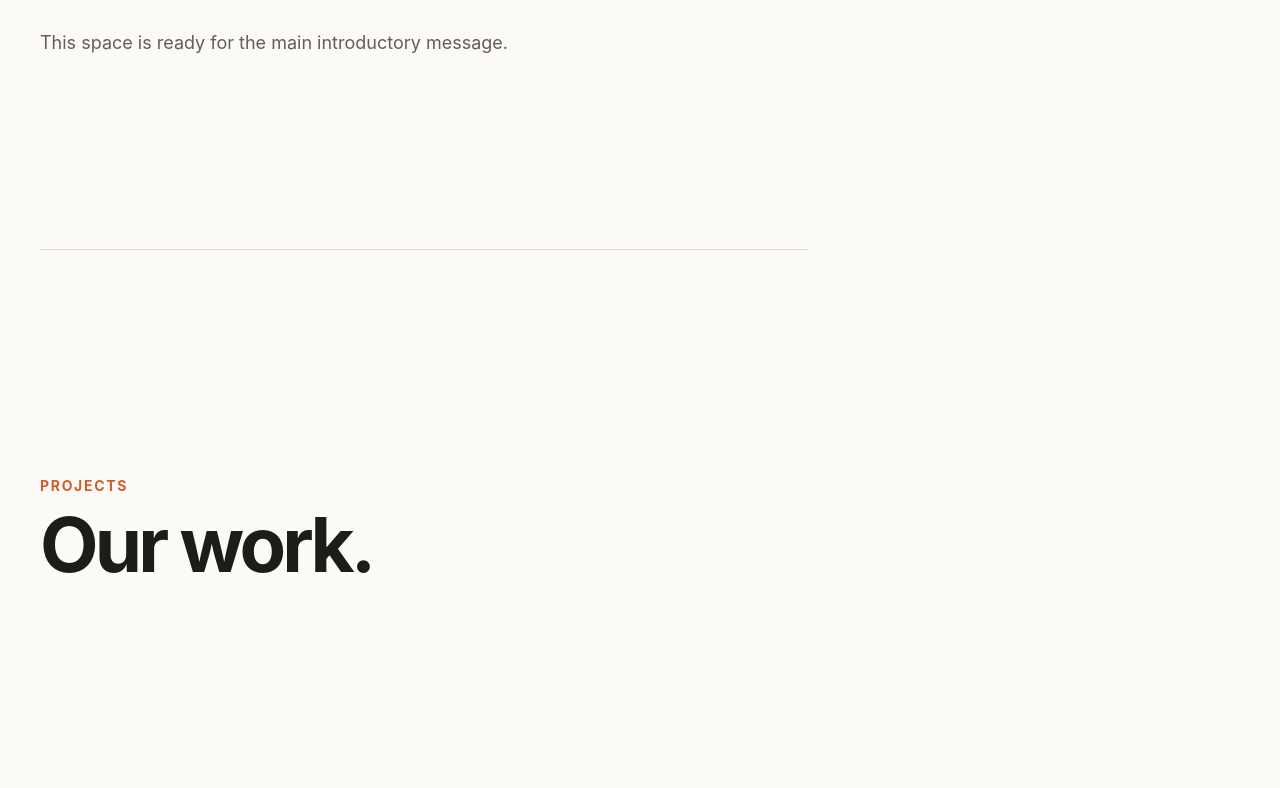
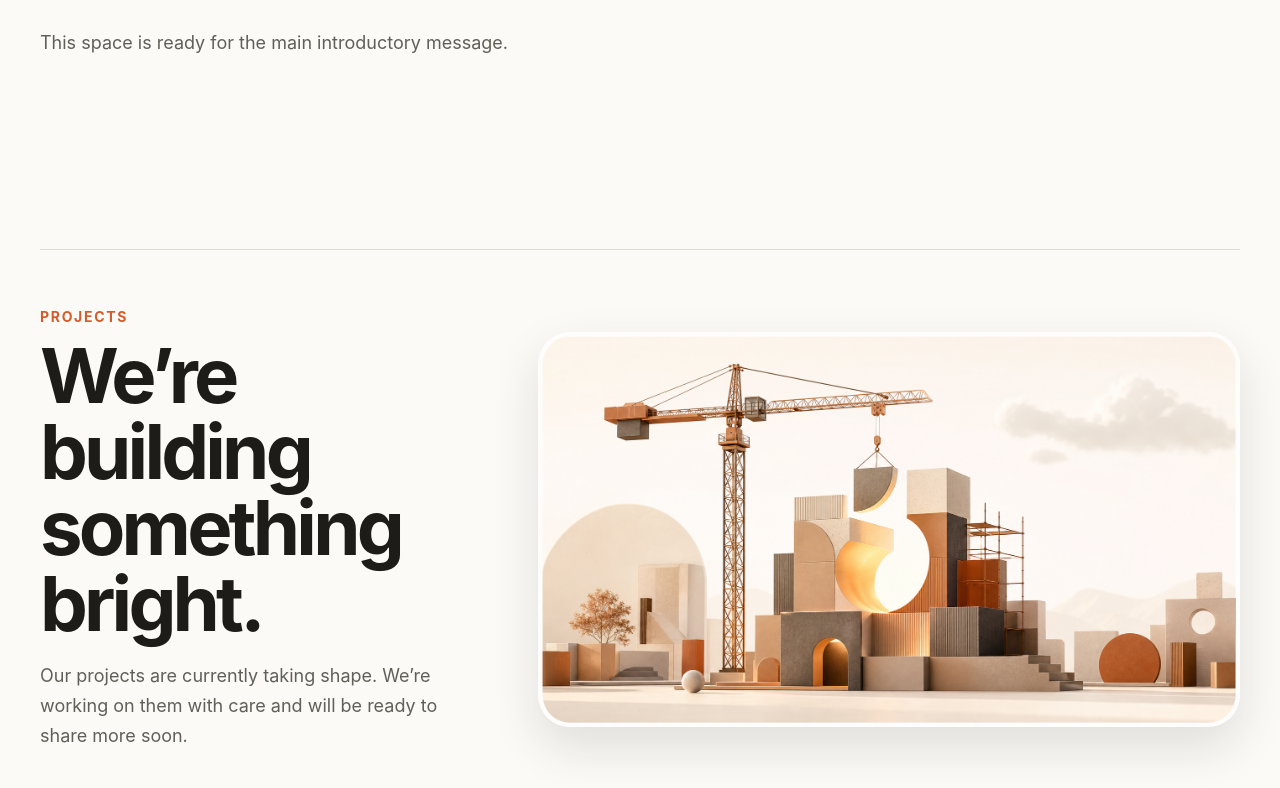
Before and after one commit to SamuelRodri/Luminaria-Creations, a React (Vite) app: page / in a window 1280 px wide. Shown: the part 552-1340 px from the top of the page. Built offline with nearby package versions, Linux system fonts and the light colour scheme.

Commit message:
feat: add projects work-in-progress section

```diff
--- a/src/App.css
+++ b/src/App.css
@@ -57,3 +57,40 @@
   line-height: 1;
   letter-spacing: -0.05em;
 }
+
+.projects-section {
+  display: grid;
+  grid-template-columns: minmax(0, 0.75fr) minmax(20rem, 1.25fr);
+  align-items: center;
+  max-width: none;
+  gap: clamp(2rem, 6vw, 5rem);
+}
+
+.projects-section__copy {
+  max-width: 32rem;
+}
+
+.projects-section__copy > p:last-child {
+  margin: var(--space-5) 0 0;
+  font-size: var(--font-size-lg);
+  line-height: 1.65;
+}
+
+.projects-section__image {
+  display: block;
+  width: 100%;
+  height: auto;
+  border-radius: clamp(var(--radius-lg), 3vw, 2rem);
+  box-shadow: var(--shadow-lg);
+}
+
+@media (max-width: 48rem) {
+  .projects-section {
+    grid-template-columns: 1fr;
+    gap: var(--space-8);
+  }
+
+  .projects-section__image {
+    order: -1;
+  }
+}
--- a/src/App.jsx
+++ b/src/App.jsx
@@ -1,6 +1,7 @@
 import { useEffect, useState } from 'react'
 import Header from './components/Header/Header.jsx'
 import { translations } from './content/translations.js'
+import projectsInProgress from './assets/projects/projects-in-progress.png'
 import './App.css'
 
 function App() {
@@ -26,9 +27,19 @@ function App() {
           <p>{content.intro.description}</p>
         </section>
 
-        <section id="proyectos" className="prototype-section prototype-section--secondary" aria-labelledby="projects-title">
-          <p className="prototype-section__eyebrow">{content.projects.eyebrow}</p>
-          <h2 id="projects-title">{content.projects.title}</h2>
+        <section id="proyectos" className="prototype-section prototype-section--secondary projects-section" aria-labelledby="projects-title">
+          <div className="projects-section__copy">
+            <p className="prototype-section__eyebrow">{content.projects.eyebrow}</p>
+            <h2 id="projects-title">{content.projects.title}</h2>
+            <p>{content.projects.description}</p>
+          </div>
+          <img
+            className="projects-section__image"
+            src={projectsInProgress}
+            alt={content.projects.imageAlt}
+            width="1672"
+            height="941"
+          />
         </section>
 
         <section id="about-us" className="prototype-section prototype-section--secondary" aria-labelledby="about-title">
--- a/src/content/translations.js
+++ b/src/content/translations.js
@@ -17,7 +17,9 @@ export const translations = {
     },
     projects: {
       eyebrow: 'Projects',
-      title: 'Our work.',
+      title: 'We’re building something bright.',
+      description: 'Our projects are currently taking shape. We’re working on them with care and will be ready to share more soon.',
+      imageAlt: 'A construction crane assembling an illuminated geometric structure',
     },
     about: {
       eyebrow: 'About us',
@@ -46,7 +48,9 @@ export const translations = {
     },
     projects: {
       eyebrow: 'Proyectos',
-      title: 'Nuestro trabajo.',
+      title: 'Estamos construyendo algo brillante.',
+      description: 'Nuestros proyectos están tomando forma. Trabajamos en ellos con cuidado y muy pronto podremos compartir más.',
+      imageAlt: 'Una grúa construyendo una estructura geométrica iluminada',
     },
     about: {
       eyebrow: 'Nosotros',
```
Also changed, not shown: src/assets/projects/projects-in-progress.png (added).
